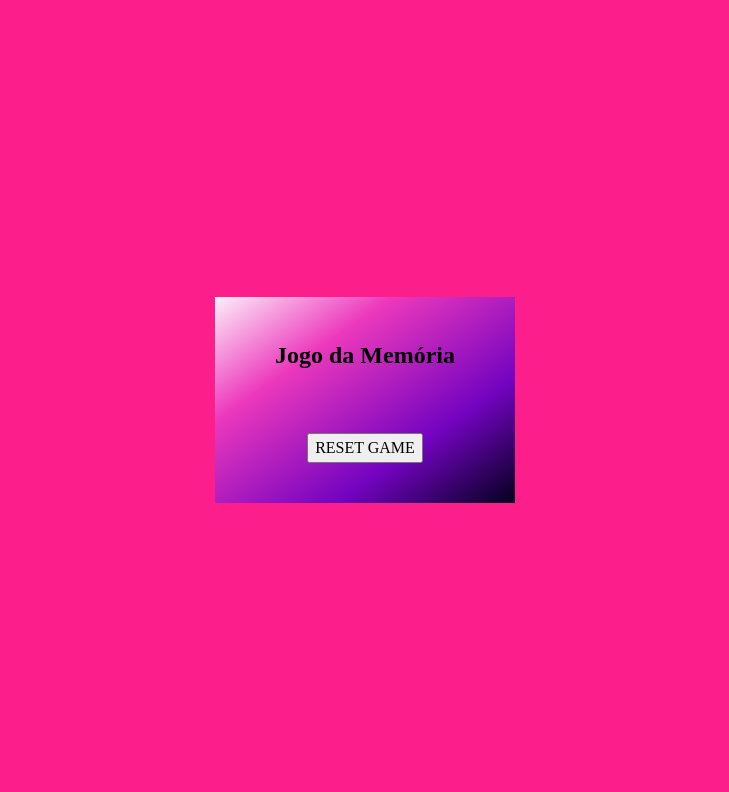
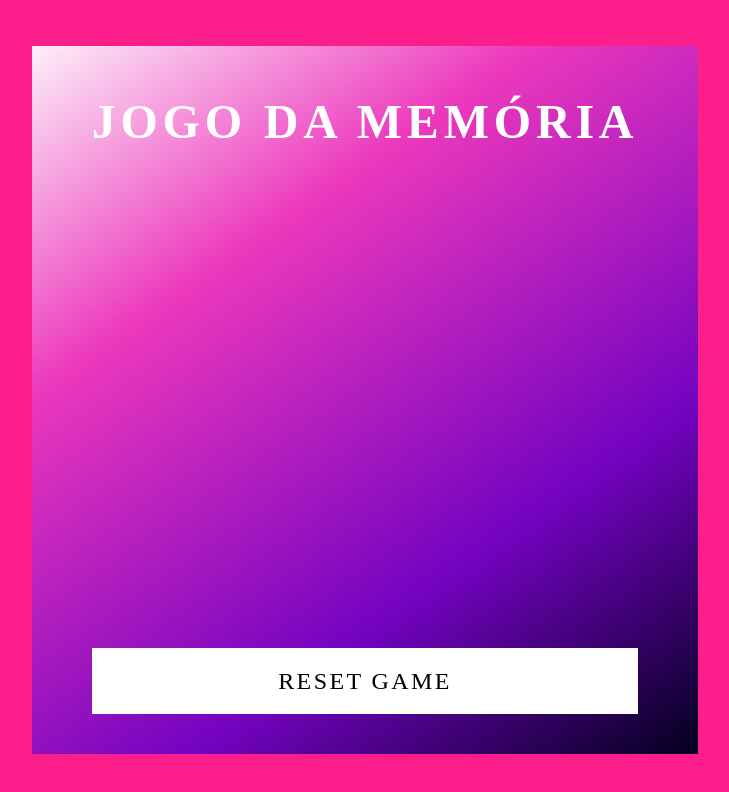
Before and after one commit to cecilialevenstein/emoji-memory-game, a plain HTML site: page index.html in a window 1280 px wide. Shown: the whole page, without its empty margins (275-1004 px from the left). Drawn offline with Linux system fonts and the light colour scheme.

Commit message:
more stylization implemented on container, button and body

```diff
--- a/src/styles/index.css
+++ b/src/styles/index.css
@@ -16,3 +16,50 @@ body {
     background: linear-gradient(325deg, #03001e 0%, #7303c0 30%, #ec38bc 70%, #fdeff9 100% );
     padding: 40px 60px;
 }
+
+h2 {
+    font-size: 3em;
+    color: #fff;
+    text-transform: uppercase;
+    letter-spacing: 0.1em;
+}
+
+.reset {
+    padding: 15px 20px;
+    width: 100%;
+    color: #000;
+    background-color: #fff;
+    border: none;
+    font-size: 1.5em;
+    letter-spacing: 0.1em;
+    text-transform: uppercase;
+    cursor: pointer;
+    font-weight: 600%;
+
+}
+
+.reset:focus {
+    color: #ec38bc;
+    background-color: #262826;
+
+}
+
+.game {
+    width: 430px;
+    height: 430px;
+    display: flex;
+    flex-wrap: wrap;
+    gap: 10px;
+    transform-style: preserve-3d;
+    perspective: 500px;
+}
+
+.item {
+    position: relative;
+    width: 100px;
+    height: 100px;
+    display: flex;
+    align-items: center;
+    justify-content: center;
+    background-color: #fff;
+}
```
